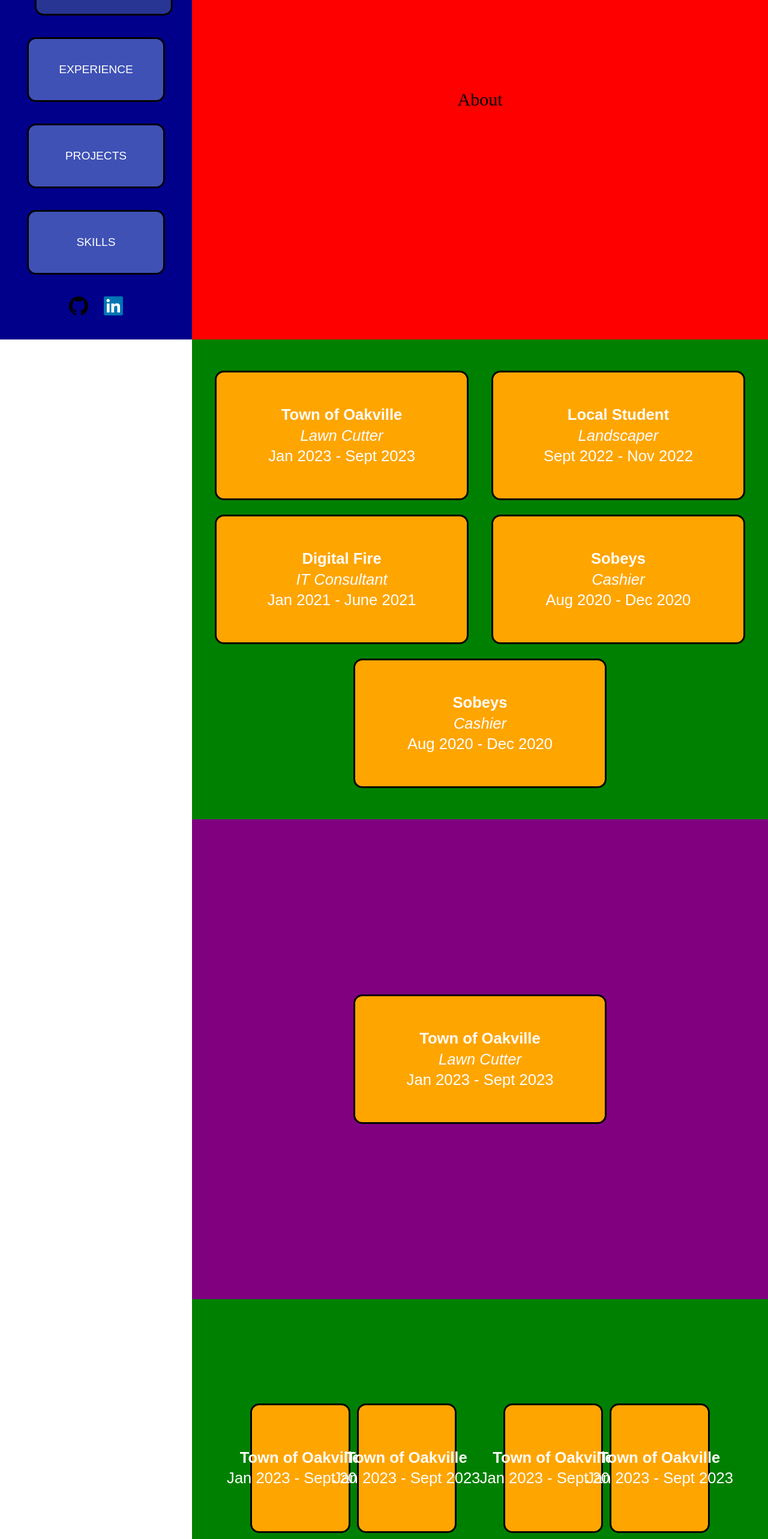
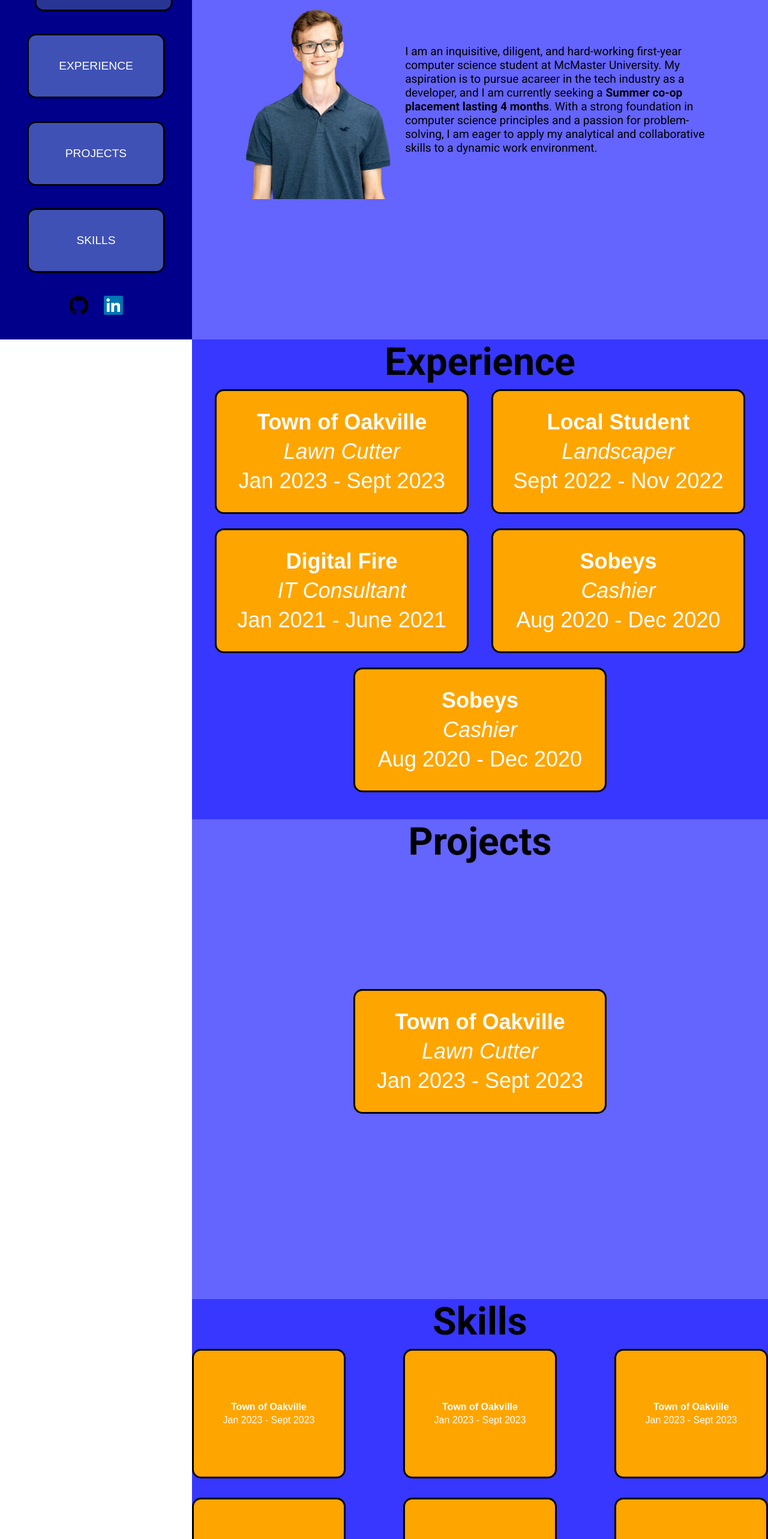
Before and after one commit to IainMac32/Website, a React (Create React App) app: page / in a window 1280 px wide. Shown: the part 234-2800 px from the top of the page at 60% size. Built offline with nearby package versions, Linux system fonts and the light colour scheme.

Commit message:
about section

```diff
--- a/src/App.css
+++ b/src/App.css
@@ -1,8 +1,10 @@
+@import url('https://fonts.googleapis.com/css2?family=Roboto:ital,wght@0,100;0,300;0,400;0,500;0,700;0,900;1,100;1,300;1,400;1,500;1,700;1,900&display=swap');
 
 
 
 body {
   margin: 0;
+  font-family: 'Roboto', sans-serif;
 }
 
 ul{
--- a/src/App.js
+++ b/src/App.js
@@ -4,6 +4,8 @@
 import JobModal from './JobModal';
 import githubLogo from './assets/github.png';
 import linkedinLogo from './assets/linkedinLogo.png';
+import IainPhoto from './assets/IainPhoto.png';
+
 
 
 const theme = {
@@ -91,8 +93,8 @@
 
   @media (min-width: 768px) {
     width: 33vw; /* Adjust the width for larger screens to form a 2x2 grid */
-    font-size: 2vw; /* Adjust the font-size for larger screens */
-    height: 27vh; /* Adjust the vertical padding for increased height on larger screens */
+    font-size: 4.5vh; /* Adjust the font-size for larger screens */
+    height: 26vh; /* Adjust the vertical padding for increased height on larger screens */
 
   }
 
@@ -143,8 +145,8 @@
   ${(props) => props.customStyles}
 
   @media (min-width: 768px) {
-    width: 13vw; /* Adjust the width for larger screens to form a 2x2 grid */
-    font-size: 2vw; /* Adjust the font-size for larger screens */
+    width: 20vw; /* Adjust the width for larger screens to form a 2x2 grid */
+    font-size: 2vh; /* Adjust the font-size for larger screens */
     height: 27vh; /* Adjust the vertical padding for increased height on larger screens */
   }
 
@@ -249,6 +251,8 @@
           <h1 style={{
             fontSize: "2.5vw",
             color: "white",
+            marginTop: "5%",
+            marginBottom: "5%",
           }}>Iain Macdonald</h1>
 
           <Button
@@ -332,23 +336,50 @@
       <div
         ref={section1}
         style={{
-          background: "red",
+          background: "rgb(100,100,255)",
           ...center,
-        }}
-      >About</div>
+          flexDirection: "row", // Set flex direction to column
+          alignItems: "center", // Center items horizontally
+          justifyContent: "center", // Center items vertically
+        }}>
+        <img
+          src={IainPhoto}
+          alt="Iain"
+          style={{
+            width: "30%", // Adjust the width as needed
+            height: "auto",
+            borderRadius: "0%", // Make the image circular if desired
+            marginLeft: "7%",
+          }}/>
+        <p style={{ textAlign: "left", marginTop: "2%", marginRight: "7%", fontSize: "1.5vw" }}>
+        I am an inquisitive, diligent, and hard-working first-year computer science student at McMaster University. My aspiration is to pursue acareer in the tech industry as a developer, and I am currently seeking a <strong>Summer co-op placement lasting 4 months</strong>. With a strong foundation in computer science principles and a passion for problem-solving, I am eager to apply my analytical and collaborative skills to a dynamic work environment.
+        </p>
+      </div>
+
 
       <div
         ref={section2}
         style={{
-          background: "green",
+          background: "rgb(55,55,255)",
           ...center,
+          flexDirection: "column", // Set flex direction to column
+          alignItems: "center", // Center items horizontally
+          justifyContent: "flex-start", // Align items at the start of the container (top)
+
         }}>
+          <h1 style={{
+            marginTop: 0,
+            marginBottom: "1vh",
+            fontSize: "8vh",
+
+            }}>Experience</h1>
+
 
         <ButtonContainer>
           <Button2
           theme="orange"
           customStyles={{
-            marginLeft: '4%',
+            marginLeft: '3vw',
             marginRight: '0%',
             marginBottom: '2.5%',
 
@@ -444,10 +475,22 @@
       <div
         ref={section3}
         style={{
-          background: "purple",
+          background: "rgb(100,100,255)",
           ...center,
+          flexDirection: "column", // Set flex direction to column
+          alignItems: "center", // Center items horizontally
+          justifyContent: "flex-start", // Align items at the start of the container (top)
+
         }}
       >
+
+          <h1 style={{
+            marginTop: 0,
+            marginBottom: "1vh",
+            fontSize: "8vh",
+
+            }}>Projects</h1>
+
         <ButtonContainer>
           <Button2
           theme="orange"
@@ -455,6 +498,7 @@
             marginLeft: '0%',
             marginRight: '0%',
             marginBottom: '0%',
+            marginTop: '25vh',
           }}
             onClick={() => openJobModal({
             company: 'Town of Oakville',
@@ -477,19 +521,25 @@
       <div
         ref={section4}
         style={{
-          background: "green",
+          background: "rgb(55,55,255)",
           ...center,
+          flexDirection: "column", // Set flex direction to column
+          alignItems: "center", // Center items horizontally
+          justifyContent: "flex-start", // Align items at the start of the container (top)
+
         }}>
 
+          <h1 style={{
+            marginTop: 0,
+            marginBottom: "1vh",
+            fontSize: "8vh",
+
+            }}>Skills</h1>
+
         <ButtonContainer>
-          <Button3
+        <Button3
           theme="orange"
-          customStyles={{
-            marginLeft: '4%',
-            marginRight: '0%',
-            marginBottom: '2.5%',
-
-          }}
+          customStyles={{marginLeft: '0%',marginRight: '0%',marginBottom: '4vh',}}
             onClick={() => openJobModal({
             company: 'Town of Oakville',
             position: 'Lawn Cutter',
@@ -502,7 +552,7 @@
 
           <Button3
           theme="orange"
-          customStyles={{marginLeft: '0%',marginRight: '4%',marginBottom: '2.5%',}}
+          customStyles={{marginLeft: '0%',marginRight: '0%',marginBottom: '4vh',}}
             onClick={() => openJobModal({
             company: 'Town of Oakville',
             position: 'Lawn Cutter',
@@ -516,7 +566,7 @@
 
           <Button3
           theme="orange"
-          customStyles={{marginLeft: '4%',marginRight: '0%',marginBottom: '0%',}}
+          customStyles={{marginLeft: '0%',marginRight: '0%',marginBottom: '4vh',}}
             onClick={() => openJobModal({
             company: 'Town of Oakville',
             position: 'Lawn Cutter',
@@ -529,7 +579,7 @@
 
           <Button3
           theme="orange"
-          customStyles={{marginLeft: '0%',marginRight: '4%',marginBottom: '2.5%',}}
+          customStyles={{marginLeft: '0%',marginRight: '0%',marginBottom: '4vh',}}
             onClick={() => openJobModal({
             company: 'Town of Oakville',
             position: 'Lawn Cutter',
@@ -542,7 +592,46 @@
 
           <Button3
           theme="orange"
-          customStyles={{marginLeft: '4%',marginRight: '0%',marginBottom: '0%',}}
+          customStyles={{marginLeft: '0%',marginRight: '0%',marginBottom: '4vh',}}
+            onClick={() => openJobModal({
+            company: 'Town of Oakville',
+            position: 'Lawn Cutter',
+            years: 'Jan 2023 - Sept 2023',
+            duties: 'Responsible for maintaining lawns and outdoor spaces. I kind of like to eat food, but I also like to sleep. I hate sleeping. \n\n I hat. \n\n The flowers smell nice at night even though its raining out I still like to sit there and smell them'
+          })}>
+            <span className="language">Town of Oakville</span>
+            <span className="years">Jan 2023 - Sept 2023</span>
+          </Button3>
+
+          <Button3
+          theme="orange"
+          customStyles={{marginLeft: '0%',marginRight: '0%',marginBottom: '4vh',}}
+            onClick={() => openJobModal({
+            company: 'Town of Oakville',
+            position: 'Lawn Cutter',
+            years: 'Jan 2023 - Sept 2023',
+            duties: 'Responsible for maintaining lawns and outdoor spaces. I kind of like to eat food, but I also like to sleep. I hate sleeping. \n\n I hat. \n\n The flowers smell nice at night even though its raining out I still like to sit there and smell them'
+          })}>
+            <span className="language">Town of Oakville</span>
+            <span className="years">Jan 2023 - Sept 2023</span>
+          </Button3>
+
+          <Button3
+          theme="orange"
+          customStyles={{marginLeft: '0%',marginRight: '0%',marginBottom: '4vh',}}
+            onClick={() => openJobModal({
+            company: 'Town of Oakville',
+            position: 'Lawn Cutter',
+            years: 'Jan 2023 - Sept 2023',
+            duties: 'Responsible for maintaining lawns and outdoor spaces. I kind of like to eat food, but I also like to sleep. I hate sleeping. \n\n I hat. \n\n The flowers smell nice at night even though its raining out I still like to sit there and smell them'
+          })}>
+            <span className="language">Town of Oakville</span>
+            <span className="years">Jan 2023 - Sept 2023</span>
+          </Button3>
+
+          <Button3
+          theme="orange"
+          customStyles={{marginLeft: '0%',marginRight: '0%',marginBottom: '4vh',}}
             onClick={() => openJobModal({
             company: 'Town of Oakville',
             position: 'Lawn Cutter',
```
Also changed, not shown: src/assets/IainPhoto.png (added).
